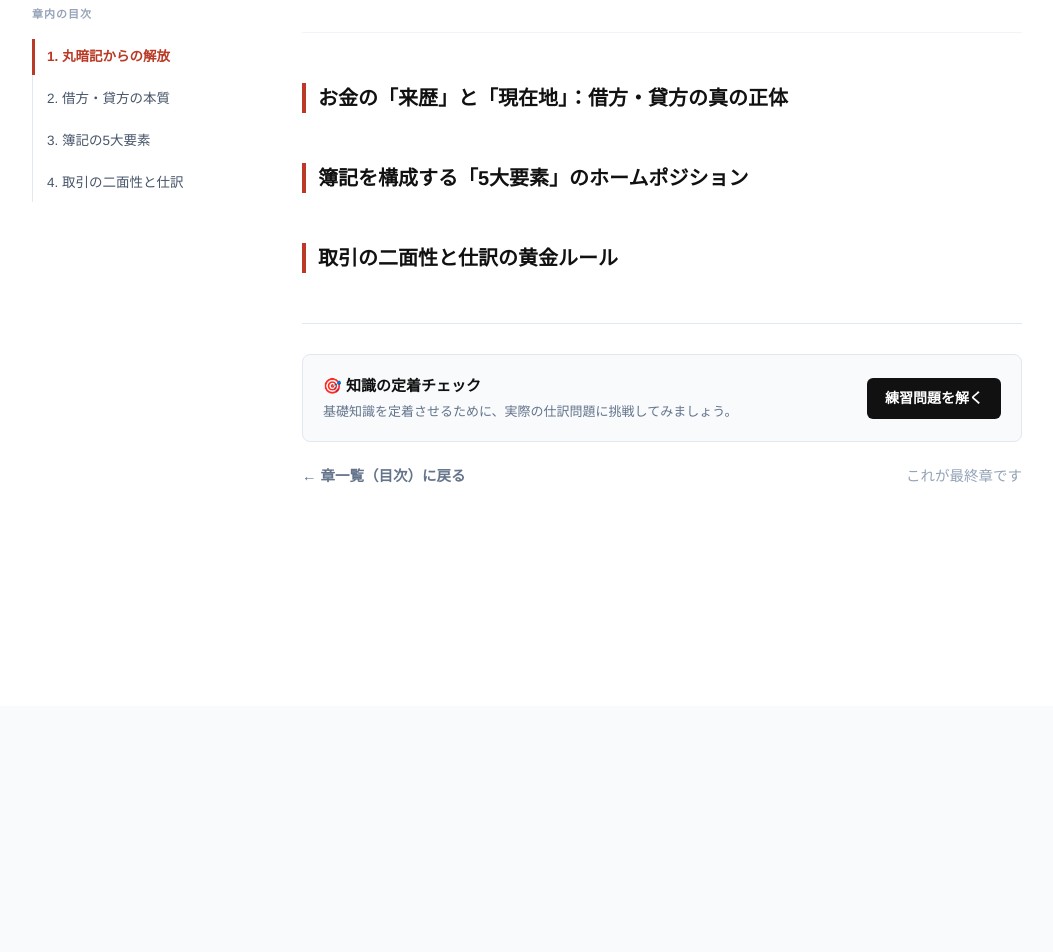
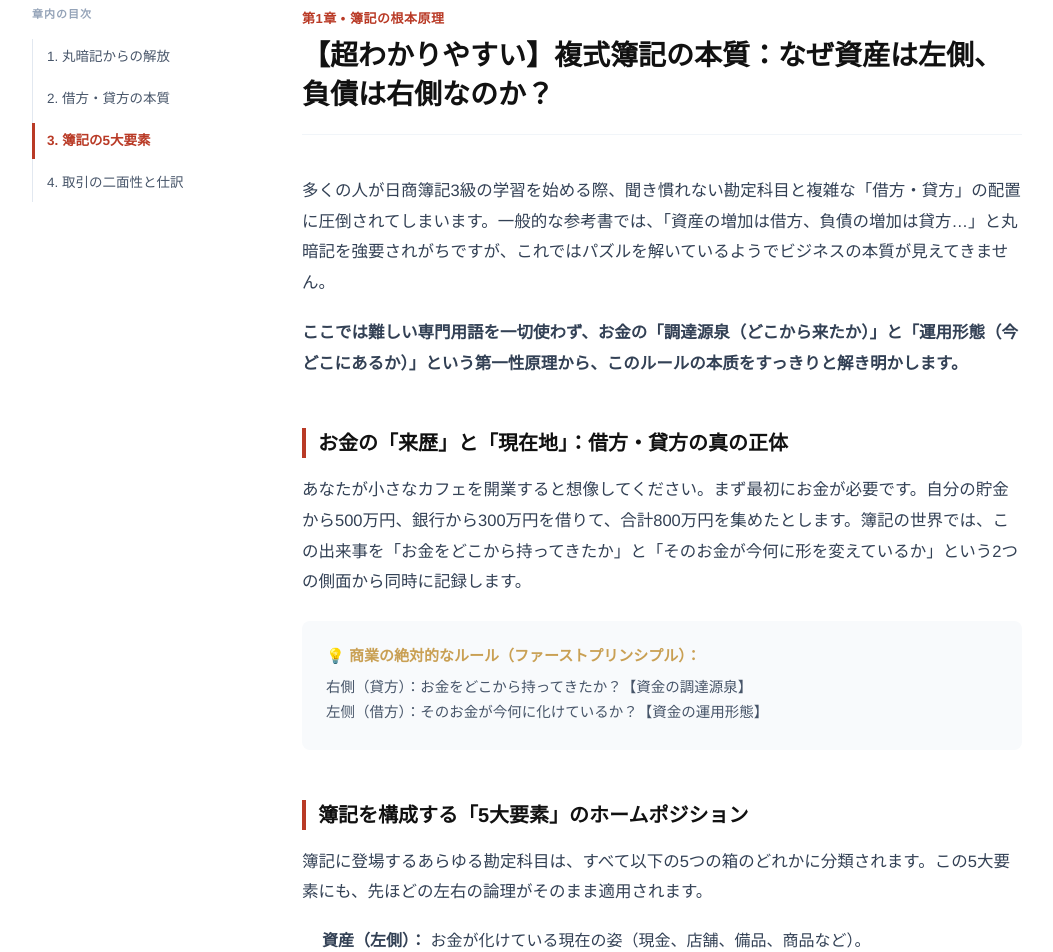
Before and after one commit to zrqZRQ77/japanese-web, a Next.js app: page /exams/boki3/guide/ch1 in a window 1280 px wide. Shown: the part 100-1052 px from the top of the page, without its empty margins (78-1131 px from the left). Before the commit the page ends 806 px from the top, so only its background shows below. Built offline with nearby package versions, Linux system fonts and the light colour scheme.

Commit message:
Update page.tsx

```diff
--- a/app/exams/boki3/guide/[ch]/page.tsx
+++ b/app/exams/boki3/guide/[ch]/page.tsx
@@ -3,36 +3,24 @@
 import React, { useState, useEffect } from 'react';
 import Link from 'next/link';
 import { useParams } from 'next/navigation';
-// 👇 1. 恢复正确的上一级路径
 import { chaptersData } from '../chaptersData';
 
 export default function UniversalExamGuide() {
   const params = useParams();
-
-  // 👇 2. 核心修复：加上 as string，安抚 TypeScript 的类型审查
-  const examId = (params.examId as string) || 'boki3';
+  const examId = params.examId || 'boki3';
   const ch = (params.ch as string) || 'ch1';
 
-  // 👇 3. 加上 as any，防止 TypeScript 报错找不到索引
-  const currentChapter = (chaptersData as any)[ch];
+  // 自动提取当前章节的数据
+  const currentChapter = chaptersData[ch];
 
-  if (!currentChapter) {
-    return (
-      <div style={{ padding: '60px 20px', textAlign: 'center', fontFamily: 'sans-serif' }}>
-        <h2 style={{ color: '#b93a26' }}>⚠️ 該当する章が見つかりません</h2>
-        <p style={{ color: '#666666', marginTop: '10px' }}>章ID「{ch}」のコンテンツはまだ登録されていないか、準備中です。</p>
-        <Link href={`/exams/${examId}/guide`} style={{ color: '#b93a26', fontWeight: 'bold' }}>章一覧に戻る</Link>
-      </div>
-    );
-  }
+  const [activeSection, setActiveSection] = useState('intro');
 
-  const menuItems = currentChapter.menuItems || [];
-  const [activeSection, setActiveSection] = useState(menuItems[0]?.id || '');
-
+  // 智能监测滚动，自动高亮左侧极简目录
   useEffect(() => {
+    if (!currentChapter) return;
     const handleScroll = () => {
       const scrollPosition = window.scrollY + 140;
-      for (const item of menuItems) {
+      for (const item of currentChapter.menuItems) {
         const el = document.getElementById(item.id);
         if (el) {
           const top = el.offsetTop;
@@ -44,13 +32,28 @@ export default function UniversalExamGuide() {
         }
       }
     };
+
     window.addEventListener('scroll', handleScroll);
     return () => window.removeEventListener('scroll', handleScroll);
-  }, [menuItems]);
+  }, [currentChapter]);
+
+  // 如果找不到这一章，显示友好提示
+  if (!currentChapter) {
+    return (
+      <div style={{ padding: '60px 20px', textAlign: 'center', fontFamily: '"Helvetica Neue", Arial, sans-serif' }}>
+        <h2 style={{ color: '#b93a26' }}>⚠️ 该当する章が見つかりません</h2>
+        <p style={{ color: '#666666', marginTop: '10px' }}>章ID「{ch}」のコンテンツはまだ登録されていないか、準備中です。</p>
+        <Link href={`/exams/${examId}/guide`} style={{ color: '#b93a26', fontWeight: 'bold', textDecoration: 'none' }}>
+          章一覧に戻る
+        </Link>
+      </div>
+    );
+  }
 
   return (
     <div style={{ minHeight: '100vh', backgroundColor: '#ffffff', fontFamily: '"Helvetica Neue", Arial, "Hiragino Kaku Gothic ProN", Meiryo, sans-serif', color: '#111111' }}>
 
+      {/* 顶部通栏 */}
       <header style={{ background: '#ffffff', padding: '16px 40px', borderBottom: '1px solid #e5e7eb', display: 'flex', justifyContent: 'space-between', alignItems: 'center', position: 'sticky', top: 0, zIndex: 100, boxShadow: '0 1px 2px rgba(0,0,0,0.01)' }}>
         <div style={{ display: 'flex', alignItems: 'center', gap: '12px' }}>
           <Link href="/" style={{ fontWeight: '900', fontSize: '22px', color: '#111111', textDecoration: 'none' }}>
@@ -64,15 +67,16 @@ export default function UniversalExamGuide() {
         </Link>
       </header>
 
+      {/* 双栏容器 */}
       <div style={{ display: 'flex', maxWidth: '1100px', margin: '0 auto', padding: '40px 20px', gap: '50px' }}>
 
+        {/* 👈 左侧极简固定导航栏 */}
         <aside style={{ width: '220px', flexShrink: 0, position: 'sticky', top: '100px', height: 'calc(100vh - 140px)' }}>
           <div style={{ fontSize: '11px', fontWeight: '800', color: '#94a3b8', letterSpacing: '1px', marginBottom: '16px' }}>
             章内の目次
           </div>
           <div style={{ display: 'flex', flexDirection: 'column', gap: '6px', borderLeft: '1px solid #e2e8f0' }}>
-            {/* 👇 4. 给遍历项加上明确的类型 any */}
-            {menuItems.map((item: any) => {
+            {currentChapter.menuItems.map((item) => {
               const isCurrent = activeSection === item.id;
               return (
                 <a
@@ -99,16 +103,17 @@ export default function UniversalExamGuide() {
           </div>
         </aside>
 
+        {/* 👉 右侧黄金沉浸式长文 */}
         <main style={{ flex: 1, maxWidth: '720px' }}>
 
           <div style={{ marginBottom: '40px', borderBottom: '1px solid #f1f5f9', paddingBottom: '20px' }}>
-            <span style={{ color: '#b93a26', fontSize: '13px', fontWeight: '800', letterSpacing: '0.5px' }}>{currentChapter.chapterTag}</span>
+            <span style={{ color: '#b93a26', fontSize: '13px', fontWeight: '800', letterSpacing: '0.5px' }}>{currentChapter.subTitle}</span>
             <h1 style={{ fontSize: '28px', fontWeight: '900', lineHeight: '1.4', margin: '6px 0 0 0', color: '#111111' }}>
-              {currentChapter.chapterTitle}
+              {currentChapter.title}
             </h1>
           </div>
 
-          {currentChapter.sections?.map((section: any) => (
+          {currentChapter.sections.map((section) => (
             <section key={section.id} id={section.id} style={{ marginBottom: '50px', scrollMarginTop: '120px' }}>
               {section.title && (
                 <h2 style={{ fontSize: '20px', fontWeight: '900', color: '#111111', marginBottom: '16px', borderLeft: '4px solid #b93a26', paddingLeft: '12px' }}>
@@ -116,55 +121,61 @@ export default function UniversalExamGuide() {
                 </h2>
               )}
 
-              {section.blocks?.map((block: any, index: number) => {
-                if (block.type === 'text') {
+              {section.paragraphs.map((p, idx) => (
+                <p key={idx} style={{
+                  fontSize: '16.5px',
+                  lineHeight: '1.85',
+                  color: '#334155',
+                  marginBottom: '20px',
+                  // 第一小节的第二段加粗显示
+                  fontWeight: (section.id === 'intro' && idx === 1) ? '700' : '400'
+                }}>
+                  {p}
+                </p>
+              ))}
+
+              {section.bullets && (
+                <ul style={{ paddingLeft: '20px', fontSize: '16px', lineHeight: '1.8', color: '#334155', marginBottom: '20px' }}>
+                  {section.bullets.map((b, idx) => {
+                    if (b.includes('：')) {
+                      const [boldPart, rest] = b.split('：');
                       return (
-                    <p key={index} style={{ fontSize: '16.5px', lineHeight: '1.85', color: '#334155', marginBottom: '20px', fontWeight: block.bold ? '700' : '400' }}>
-                      {block.content}
-                    </p>
+                        <li key={idx} style={{ marginBottom: '8px' }}>
+                          <strong>{boldPart}：</strong>{rest}
+                        </li>
                       );
                     }
+                    return <li key={idx} style={{ marginBottom: '8px' }}>{b}</li>;
+                  })}
+                </ul>
+              )}
 
-                if (block.type === 'callout') {
-                  const isRed = block.color === 'red';
-                  return (
-                    <div key={index} style={{
-                      background: isRed ? '#fdf2f0' : '#f8fafc',
+              {section.highlightBox && (
+                <div style={{
+                  background: section.highlightBox.type === 'info' ? '#f8fafc' : '#fdf2f0',
                   padding: '24px',
                   borderRadius: '8px',
-                      borderLeft: isRed ? '4px solid #b93a26' : '4px solid #c9a054',
-                      border: isRed ? '1px solid #fca5a5' : 'none',
+                  borderLeft: section.highlightBox.type === 'info' ? '4px solid #c9a054' : undefined,
+                  border: section.highlightBox.type === 'warning' ? '1px solid #fca5a5' : undefined,
                   margin: '24px 0'
                 }}>
-                      <h4 style={{ margin: '0 0 8px 0', fontSize: '15px', fontWeight: '800', color: isRed ? '#b93a26' : '#c9a054' }}>
-                        {block.title}
+                  <h4 style={{ margin: '0 0 8px 0', fontSize: '15px', fontWeight: '800', color: section.highlightBox.type === 'info' ? '#c9a054' : '#b93a26' }}>
+                    {section.highlightBox.title}
                   </h4>
-                      <p style={{ margin: 0, fontSize: '14.5px', color: isRed ? '#334155' : '#475569', lineHeight: '1.75', whiteSpace: 'pre-line' }}>
-                        {block.content}
+                  <p style={{ margin: 0, fontSize: '14.5px', color: '#475569', lineHeight: '1.75', whiteSpace: 'pre-line' }}>
+                    {section.highlightBox.content}
                   </p>
                 </div>
-                  );
-                }
-
-                if (block.type === 'list') {
-                  return (
-                    <ul key={index} style={{ paddingLeft: '20px', fontSize: '16px', lineHeight: '1.8', color: '#334155', marginBottom: '20px' }}>
-                      {block.items?.map((item: string, i: number) => (
-                        <li key={i} style={{ marginBottom: '8px' }} dangerouslySetInnerHTML={{ __html: item }} />
-                      ))}
-                    </ul>
-                  );
-                }
-
-                return null;
-              })}
+              )}
             </section>
           ))}
 
+          {/* 🏁 底部多闭环控制台（按钮集群） */}
           <div style={{ borderTop: '1px solid #e2e8f0', paddingTop: '30px' }}>
+            {/* 1. 独立突出的练习题跳转卡片 */}
             <div style={{ background: '#f8fafc', border: '1px solid #e2e8f0', borderRadius: '8px', padding: '20px', display: 'flex', justifyContent: 'space-between', alignItems: 'center', marginBottom: '24px' }}>
               <div>
-                <h4 style={{ margin: '0 0 4px 0', fontSize: '15px', fontWeight: '800', color: '#111111' }}>🎯 知識の定着チェック</h4>
+                <h4 style={{ margin: '0 0 4px 0', fontSize: '15px', fontWeight: '800', color: '#111111' }}>🎯 第1章 の内容をマスターしましたか？</h4>
                 <p style={{ margin: 0, fontSize: '13px', color: '#64748b' }}>基礎知識を定着させるために、実際の仕訳問題に挑戦してみましょう。</p>
               </div>
               <Link href={`/exams/${examId}/exercises`} style={{ textDecoration: 'none' }}>
@@ -174,19 +185,16 @@ export default function UniversalExamGuide() {
               </Link>
             </div>
 
+            {/* 2. 页面路由导航按钮 */}
             <div style={{ display: 'flex', justifyContent: 'space-between', alignItems: 'center' }}>
               <Link href={`/exams/${examId}/guide`} style={{ textDecoration: 'none', color: '#64748b', fontSize: '14.5px', fontWeight: '600' }}>
                 ← 章一覧（目次）に戻る
               </Link>
-              {currentChapter.nextChapterId ? (
-                <Link href={`/exams/${examId}/guide/${currentChapter.nextChapterId}`} style={{ textDecoration: 'none' }}>
+              <Link href={`/exams/${examId}/guide/ch2`} style={{ textDecoration: 'none' }}>
                 <button style={{ backgroundColor: '#b93a26', color: '#ffffff', border: 'none', padding: '12px 24px', borderRadius: '6px', fontSize: '15px', fontWeight: '700', cursor: 'pointer' }}>
-                    {currentChapter.nextChapterTitle} →
+                  第2章「仕訳のルール」に進む →
                 </button>
               </Link>
-              ) : (
-                <span style={{ color: '#94a3b8', fontSize: '14.5px' }}>これが最終章です</span>
-              )}
             </div>
           </div>
 
```
Lines whose indentation alone changed are shown as unchanged.
